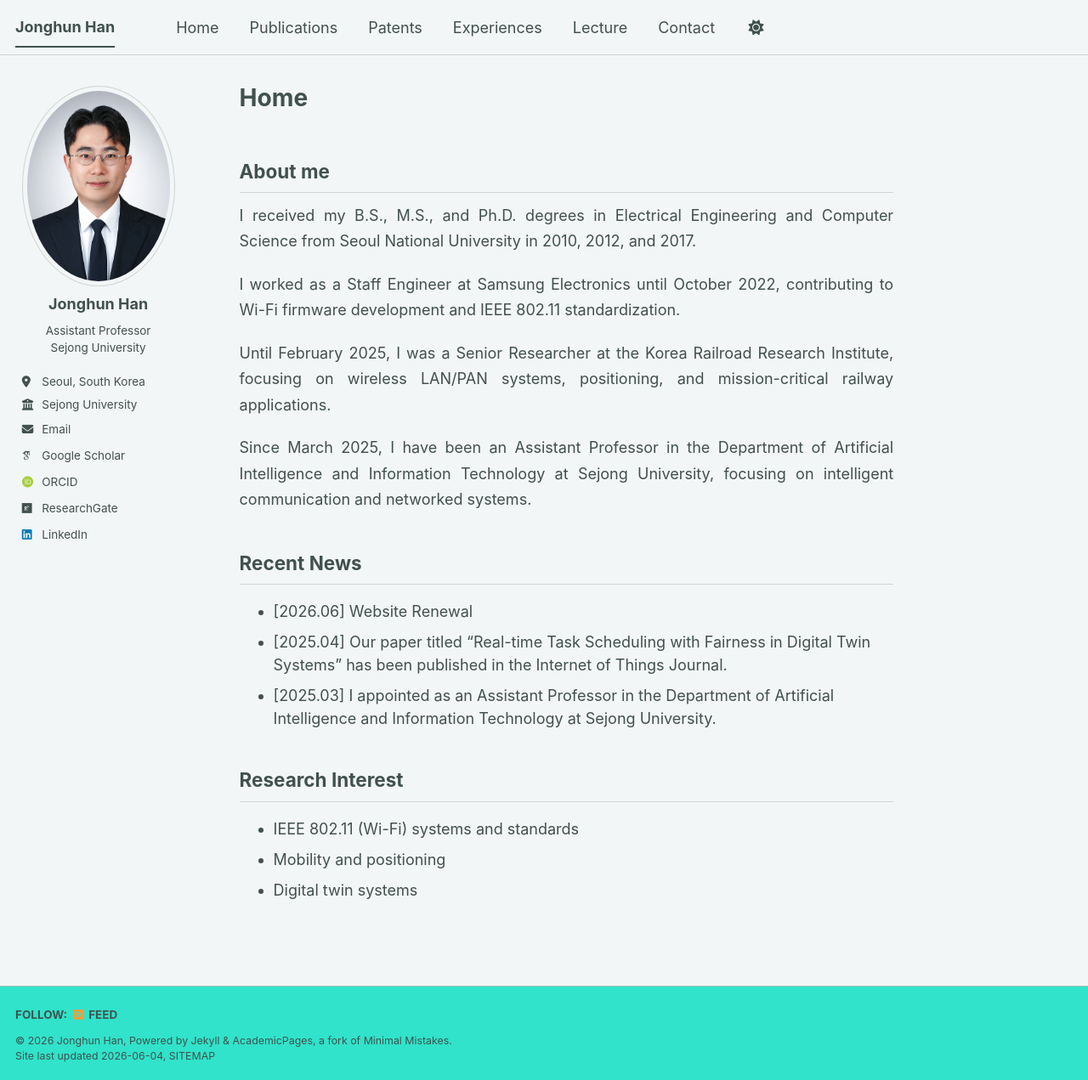
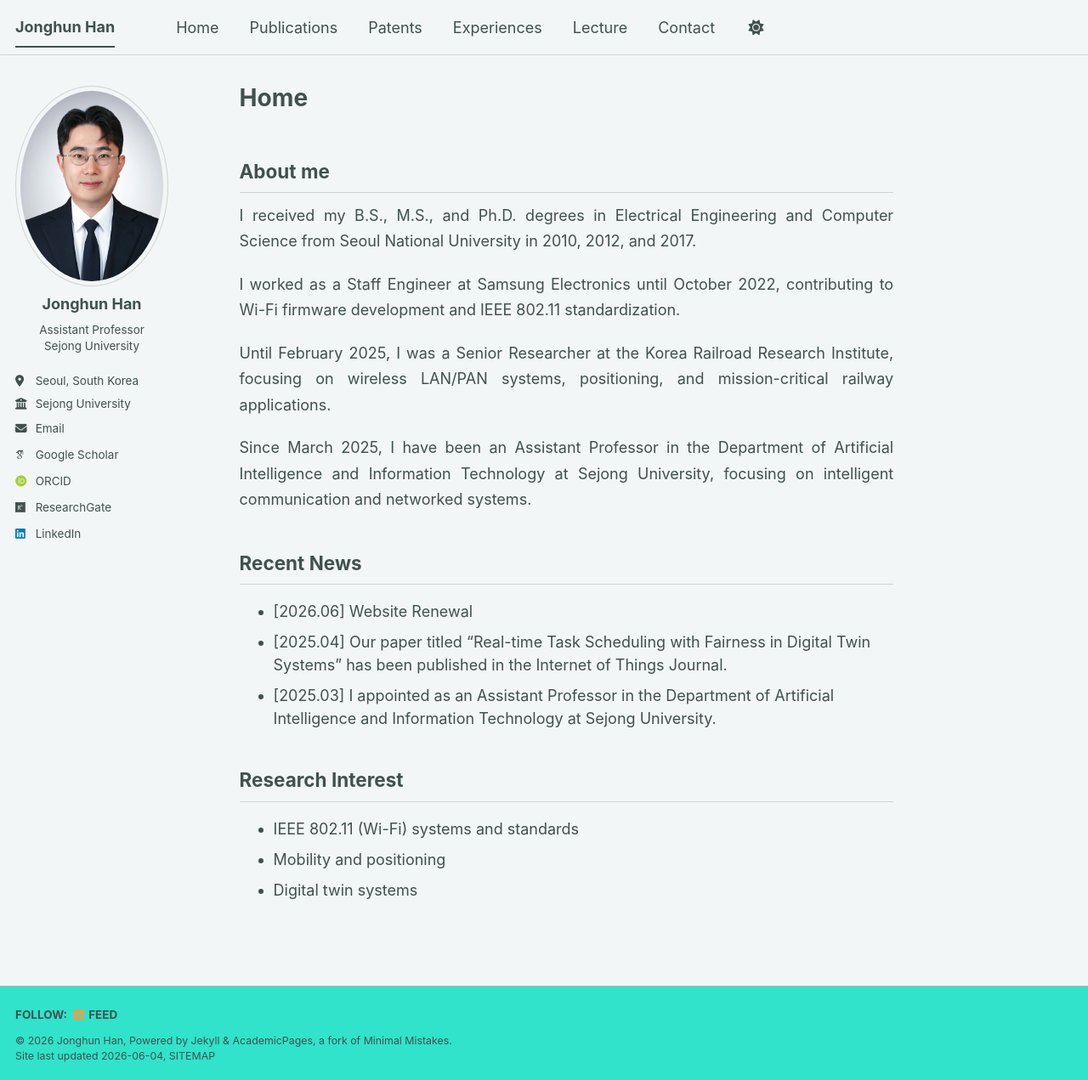
Before and after one commit to icnsl/icnsl.github.io, a Jekyll site: the page built from _pages/about.md, in a window 1280 px wide and 1271 px high. Shown: the whole window at 85% size. Built offline with Jekyll 4.4.1, drawn with Linux system fonts in a browser that asks for light colours; some web fonts are replaced; a script bundle is joined from its source files by our own code; library files that are not in the unit come from our copies.

Commit message:
Update _sidebar.scss

```diff
--- a/_sass/layout/_sidebar.scss
+++ b/_sass/layout/_sidebar.scss
@@ -323,15 +323,24 @@
   }
 }
 
-/* Custom sidebar profile block alignment */
-/* Custom sidebar profile alignment */
+/* ==========================================================================
+   CUSTOM: Sidebar profile alignment
+   ========================================================================== */
+
+/*
+  Goal:
+  1. Keep profile image, name, and bio aligned to the same visual center.
+  2. Move the whole profile block slightly to the left within the sidebar.
+  3. Keep author links left-aligned under the same profile width.
+*/
+
 @media (min-width: 64em) {
   .sidebar .author__avatar,
   .sidebar .author__content,
   .sidebar .author__urls-wrapper {
     width: 180px;
     max-width: 100%;
-    margin-left: auto;
+    margin-left: 0;
     margin-right: auto;
   }
 
@@ -354,7 +363,15 @@
     text-align: center;
   }
 
+  .sidebar .author__bio {
+    line-height: 1.45;
+  }
+
   .sidebar .author__urls-wrapper {
     text-align: left;
   }
+
+  .sidebar .author__urls {
+    width: 100%;
+  }
 }
```
